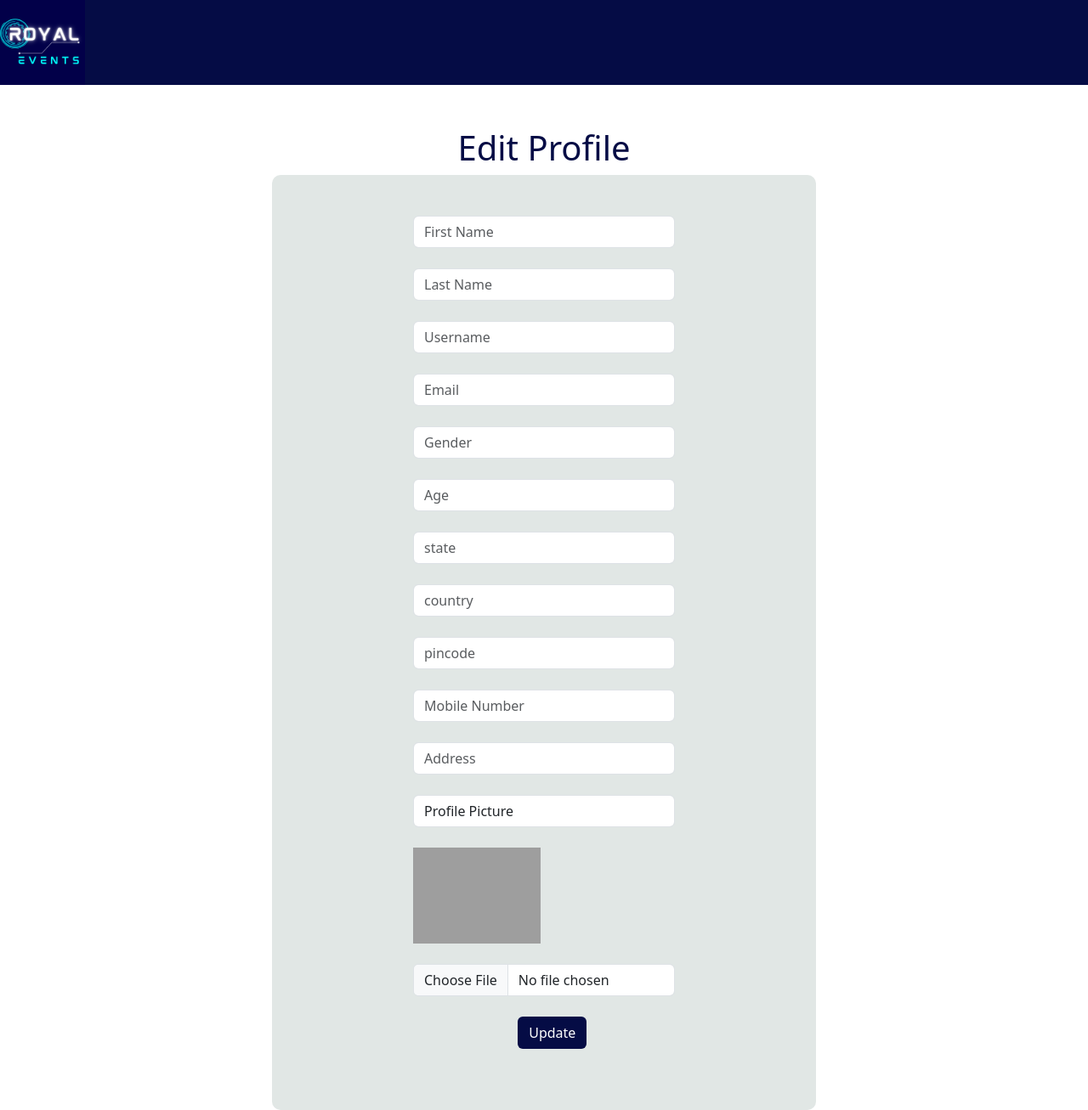
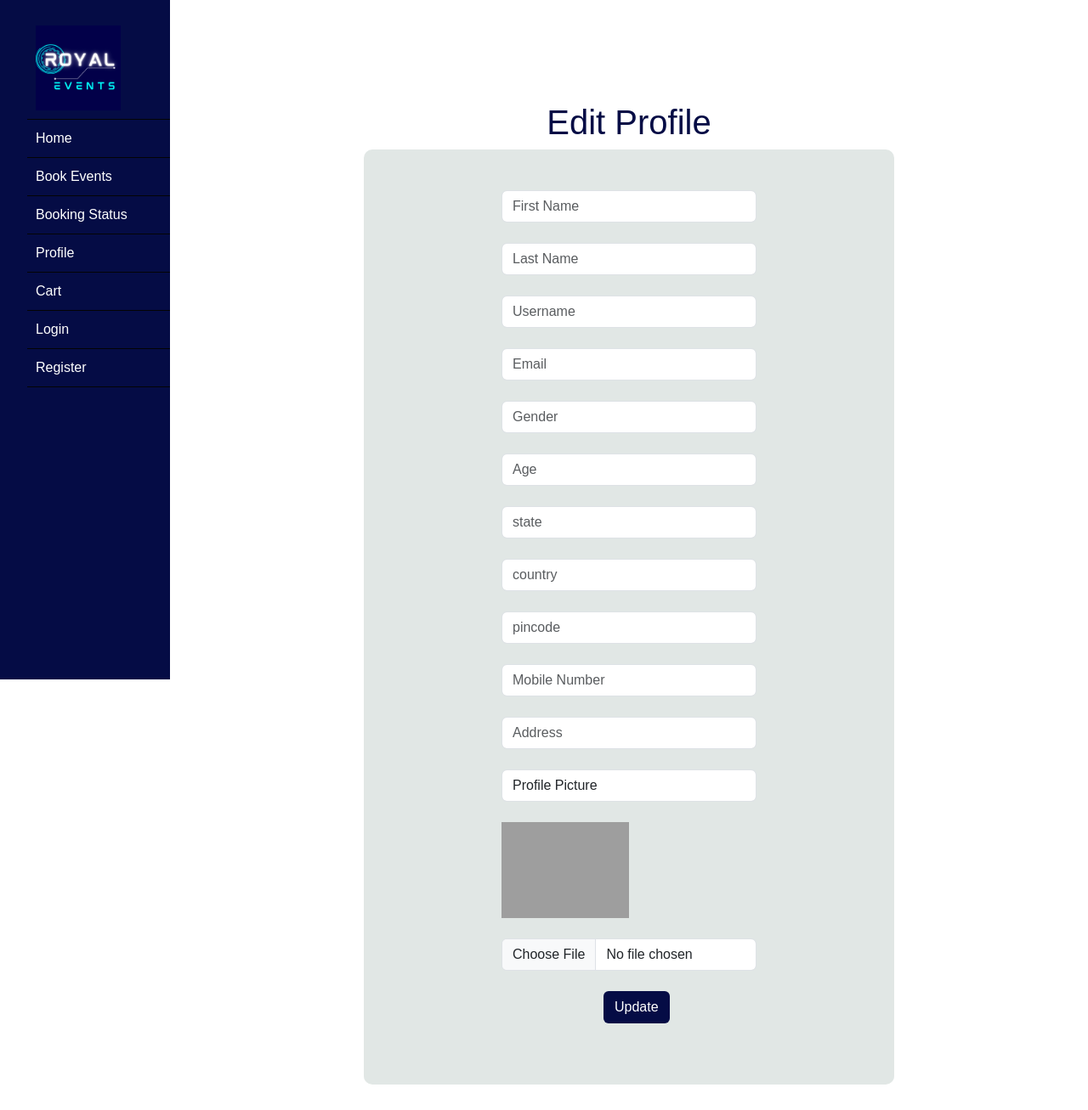
Before and after one commit to alen0577/catering-and-event-management-project, a Django app: template templates/user/editprofile.html in a window 1280 px wide. Shown: the whole page at 85% size. After the commit the page ends 1277 px from the top, so only its background shows below. Run offline with Django 4.2, Linux system fonts and the light colour scheme; the template is opened without the code that fills it, so the values that code supplies are empty; grey boxes are pictures that could not be loaded.

Commit message:
modified

```diff
--- a/templates/user/editprofile.html
+++ b/templates/user/editprofile.html
@@ -7,14 +7,100 @@ Edit Profile
 {% block body %}
 {% load static %}
 
-<div class="nav fixed-top" style="background-color: rgb(5, 12, 69);;">
-    <a class="navbar-brand" href="#"><img src="{% static 'images/logo.png' %}" style="height: 100px;width: 100%;"></a>
+<style>
+    body {
+      margin: 0;
+      padding: 0;
+      font-family: Arial, sans-serif;
+      font-size: 16px;
+      line-height: 1.5;
+    }
 
+    .sidebar {
+      position: fixed;
+      top: 0;
+      left: 0;
+      width: 200px;
+      height: 100%;
+      background-color:rgb(5, 12, 69);
+      overflow-x: hidden;
+      padding-top: 20px;
+    }
+
+    .main-content {
+      margin-left: 200px;
+      padding: 20px;
+    }
+
+    .menu-item {
+      list-style: none;
+      padding: 10px;
+      border-bottom: 1px solid #040404;
+    }
+
+    .menu-item a {
+      text-decoration: none;
+      color: #ffffff;
+    }
+
+    .menu-item a:hover {
+      color: #000;
+    }
+
+    .toggle-btn {
+      display: none;
+    }
+
+    @media screen and (max-width: 768px) {
+      .sidebar {
+        width: 100%;
+        height: auto;
+        position: relative;
+      }
+
+      .toggle-btn {
+        display: block;
+        position: absolute;
+        top: 10px;
+        right: 10px;
+      }
+
+      .main-content {
+        margin-left: 0;
+      }
+    }
+  </style>
+
+  <div class="sidebar">
+    <button class="toggle-btn">☰</button>
+    <ul>
+      <li class="menu-item"><a href="{% url 'userhome' %}"><img src="{% static 'images/logo.png' %}" style="height: 100px;width: 100px;"></a></li>
+      <li class="menu-item"><a href="{% url 'userhome' %}">Home</a></li>
+      <!-- <li class="menu-item"><a href="#section3">Food Items</a></li> -->
+      <li class="menu-item"><a  data-bs-toggle="modal" data-bs-target="#eventmodal" href="#">Book Events</a></li>
+      <li class="menu-item"><a href="{% url 'bookinglist' %}">Booking Status</a></li>
+      <li class="menu-item"><a href="{% url 'profile' %}">Profile</a></li>
+      <li class="menu-item"><a href="{% url 'cart' %}">Cart</a></li>
+      {% if user.is_authenticated %}
+      <li class="menu-item"><a href="{% url 'logout' %}">Logout</a></li>
+      {% else %}
+      <li class="menu-item"><a data-bs-toggle="modal" data-bs-target="#loginmodal" href="">Login</a></li>
+      <li class="menu-item"><a data-bs-toggle="modal" data-bs-target="#registrationmodal" href="">Register</a></li>
+      {% endif %}
+    </ul>
   </div>
 
-<h1 class="text-center" style="color: rgb(5, 12, 69);margin-top: 150px;">Edit Profile</h1>
 
-<div class="container" style="border-radius: 10px; width:50%;background-color: rgb(225, 231, 229);">
+
+<div class="main-content">
+
+
+    <section>
+
+
+        <h1 class="text-center" style="color: rgb(5, 12, 69);margin-top: 100px;">Edit Profile</h1>
+
+        <div class="container" style="border-radius: 10px; width:60%;background-color: rgb(225, 231, 229);">
             <form action="{% url 'editdetails' edit.id %}" method="post" enctype="multipart/form-data" class="form pt-5 pb-5" style="width: 50%;margin-left: 25%;">
                 {% csrf_token %}
 
@@ -47,4 +133,22 @@ Edit Profile
 
             </form>
          </div>
+
+
+    </section>
+
+
+
+
+
+
+{% include 'user/eventbooking.html' %}
+</div>
+
+
+
+
+
+
+
 {% endblock %}
```
Lines whose indentation alone changed are shown as unchanged.
